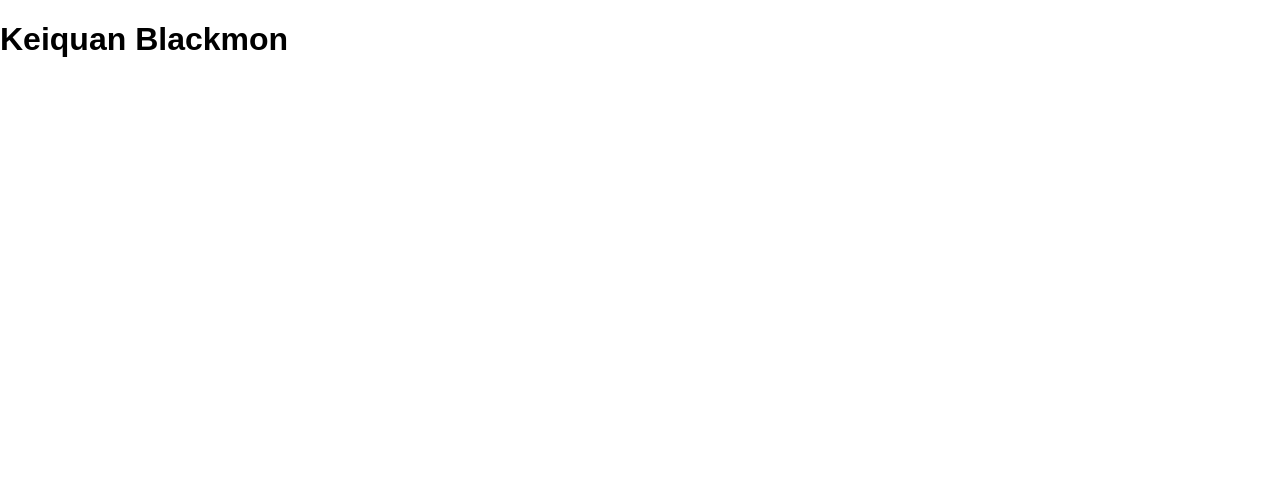
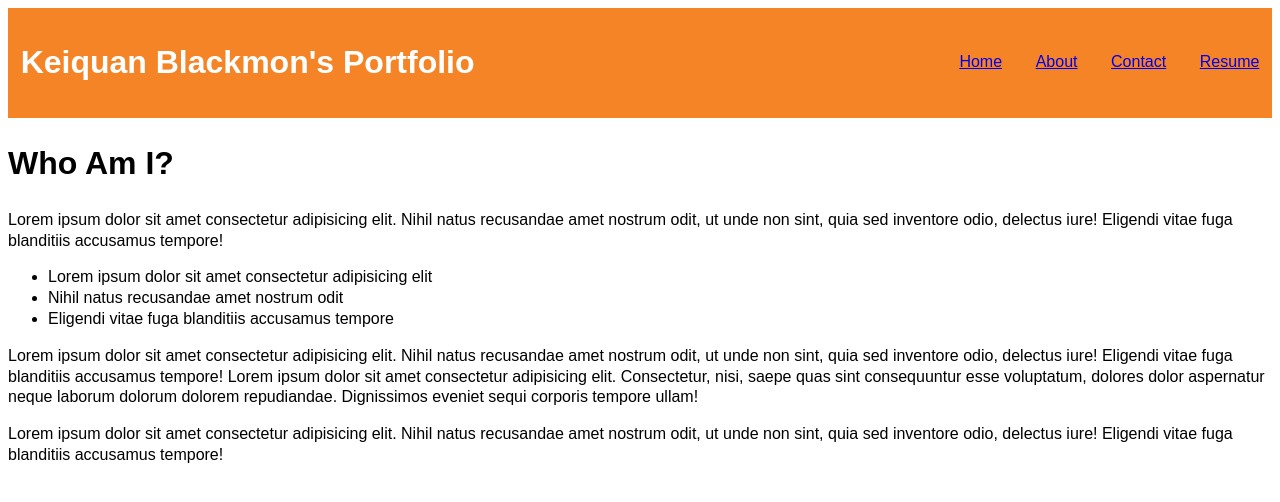
Before and after one commit to Yepitskeys/Key-HTML-CSS-Portfolio, a plain HTML site: page index.html in a window 1280 px wide. Drawn offline with Linux system fonts and the light colour scheme; files whose address does not match are found by name.

Commit message:
added flexbox and header

```diff
--- a/assets/css/styles.css
+++ b/assets/css/styles.css
@@ -1,5 +1,50 @@
+/* Need to set a color scheme for the page and add here */
+
+:root {
+    --main-color: #F58426;
+    --accent-color: #006BB6;
+    --white: #fff;
+}
+
+header {
+    display: flex;
+    justify-content: space-between;
+    align-items: center;
+    padding: 1%;
+    background-color: var(--main-color);
+    color: var(--accent-color);
+}
+
+h1 {
+    color: #fff;
+}
+
+h2 {
+    margin: 2% 0;
+    font-size: 200%;
+  }
+
+nav ul {
+    display: flex;
+    justify-content: space-between;
+    min-width: 300px;
+    color: var(--white);
+    list-style: none;
+}
+
+nav li {
+
+}
 
 body {
+    display: flex;
+    flex-direction: column;
+    line-height: 1.3;
     font-family: Arial, Helvetica, sans-serif;
-    margin: 0;
 }
+
+.row {
+    display: flex;
+    flex-wrap: wrap;
+    flex-direction: row;
+}
--- a/index.html
+++ b/index.html
@@ -3,16 +3,44 @@
 
 <head>
     <meta charset="UTF-8" />
-    <title>Hello World!</title>
-    <link rel="stylesheet" type="text/css" href="/Users/keiquanblackmon/Desktop/Personal Code Stuff/styles.css" />
+    <title>Keiquan Blackmon!</title>
+    <link rel="stylesheet" type="text/css" href="./assets/css/styles.css" />
 </head>
 
 <body>
     <header>
-        <h1>Keiquan Blackmon</h1>
+
+        <h1>Keiquan Blackmon's Portfolio</h1>
+
+        <nav>
+            <ul>
+                <li><a href="#">Home</a></li>
+                <li><a href="#">About</a></li>
+                <li><a href="#">Contact</a></li>
+                <li><a href="#">Resume</a></li>
+            </ul>
+        </nav>
 
     </header>
 
+    <main>
+        <section>
+            <article>
+              <h2>Who Am I?</h2>
+              <div>
+                <p>Lorem ipsum dolor sit amet consectetur adipisicing elit. Nihil natus recusandae amet nostrum odit, ut unde non sint, quia sed inventore odio, delectus iure! Eligendi vitae fuga blanditiis accusamus tempore!</p>
+                <ul>
+                  <li>Lorem ipsum dolor sit amet consectetur adipisicing elit</li>
+                  <li>Nihil natus recusandae amet nostrum odit</li>
+                  <li>Eligendi vitae fuga blanditiis accusamus tempore</li>
+                </ul>
+                <p>Lorem ipsum dolor sit amet consectetur adipisicing elit. Nihil natus recusandae amet nostrum odit, ut unde non sint, quia sed inventore odio, delectus iure! Eligendi vitae fuga blanditiis accusamus tempore! Lorem ipsum dolor sit amet consectetur adipisicing elit. Consectetur, nisi, saepe quas sint consequuntur esse voluptatum, dolores dolor aspernatur neque laborum dolorum dolorem repudiandae. Dignissimos eveniet sequi corporis tempore ullam!</p>
+                <p>Lorem ipsum dolor sit amet consectetur adipisicing elit. Nihil natus recusandae amet nostrum odit, ut unde non sint, quia sed inventore odio, delectus iure! Eligendi vitae fuga blanditiis accusamus tempore!</p>
+              </div>
+            </article>
+        </section>
+
+    </main>
 
 
 </body>
```
